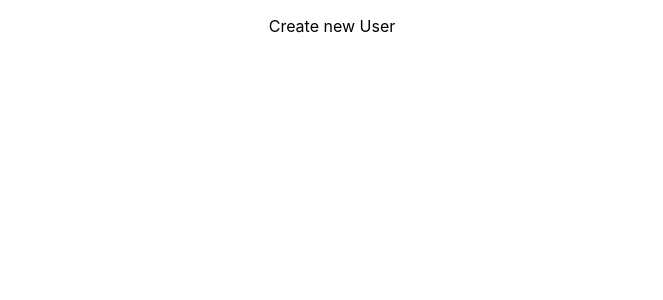
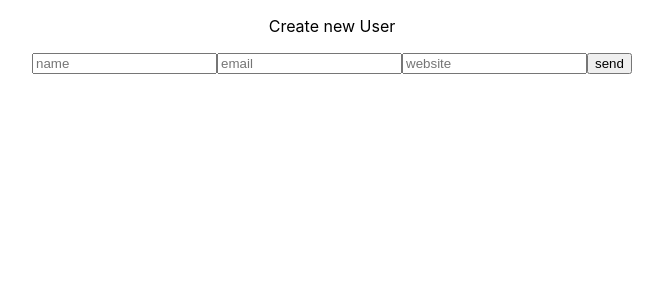
Before and after one commit to rabindranathfv/users-list, a React (Create React App) app: page / in a window 1280 px wide. Both pictures are taken after a click on the button "New User". Shown: the top 300 px of the page, without its empty margins (308-971 px from the left). Built offline with nearby package versions, Linux system fonts and the light colour scheme; no server answers.

Commit message:
add basic userForm View

```diff
--- a/src/components/UserForm.jsx
+++ b/src/components/UserForm.jsx
@@ -1,12 +1,57 @@
 import React, { Component } from "react";
 
+const validate = (values) => {
+    const errors = {}
+    if (!values.name ) {
+        errors.name = 'this is a mandatory field'
+    }
+    if (!values.email) {
+        errors.email = 'this is a mandatory field'
+    }
+    if (!values.website) {
+        errors.website = 'this is a mandatory field'
+    }
+    return errors
+}
+
 export default class UserForm extends Component {
+
+    state = {
+        errors: {}
+    }
+
+    handleChange = (e) => {
+        const { target } = e
+        this.setState({
+            [target.name]: target.value
+        })
+    }
+
+    handleSubmit = (e) => {
+        e.preventDefault()
+        const { errors, ...formInfo } = this.state;
+        const userInfo = validate(formInfo);
+        this.setState({ errors: userInfo})
+        if (!Object.keys(userInfo).length) {
+            // send data from backend
+            e.target.reset()
+        }
+        console.log('create new User');
+    }
     render() {
         const { userId } = this.props
+        const { errors } = this.state
         return(
-            <div>
+            <form>
                 { userId ? <p>userForm for userId id { userId} </p>: <p> Create new User </p>}
-            </div>
+                <input name="name" placeholder="name" onChange={this.handleChange} />
+                { errors.name && <p>{errors.name}</p> }
+                <input name="email" placeholder="email" onChange={this.handleChange} />
+                { errors.email && <p>{errors.email}</p> }
+                <input name="website" placeholder="website" onChange={this.handleChange} />
+                { errors.website && <p>{errors.website}</p> }
+                <input type="submit" value="send" onClick={this.handleSubmit} />
+            </form>
         )
     }
 }
```
